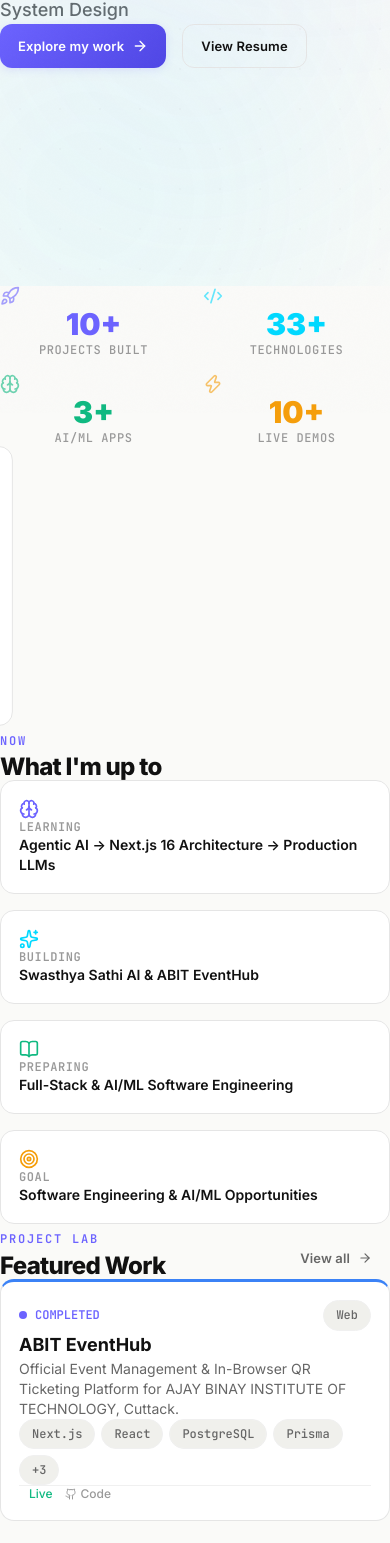
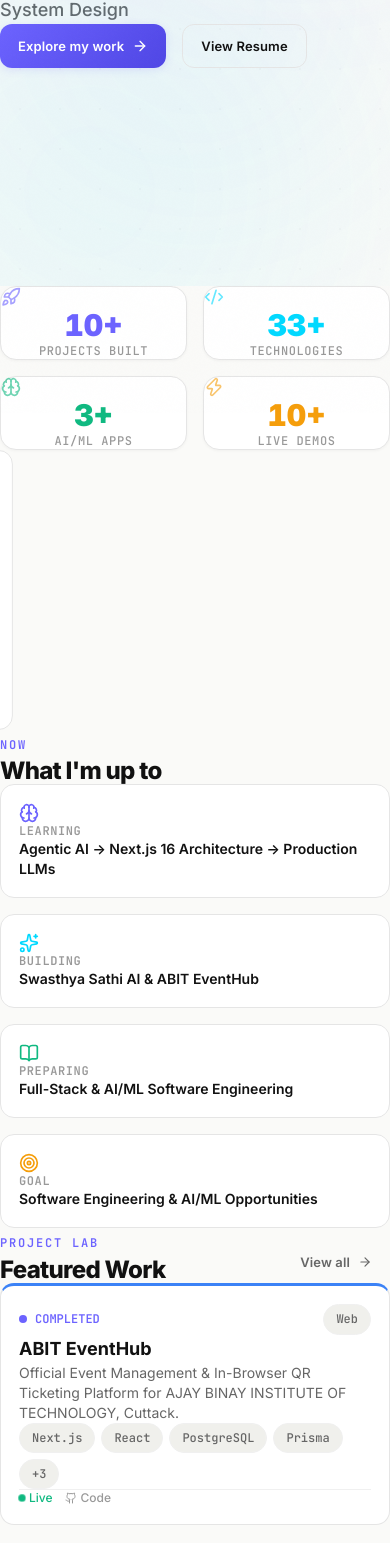
Before and after one commit to dasrahulprasad05-dev/RAHUL_PROTFOLIO, a Next.js app in the folder frontend/: page / in a window 390 px wide. Shown: the part 431-1974 px from the top of the page. Built offline with nearby package versions, Linux system fonts and the light colour scheme; no server answers.

Commit message:
fix(ui): improve navbar mobile menu, layout centering, and responsive spacing

```diff
--- a/frontend/src/app/globals.css
+++ b/frontend/src/app/globals.css
@@ -1,6 +1,5 @@
 @import url('https://fonts.googleapis.com/css2?family=Inter:wght@300;400;500;600;700;800;900&family=JetBrains+Mono:wght@400;500;600;700&display=swap');
 @import "tailwindcss";
-
 
 @custom-variant dark (&:is(.dark *));
 
@@ -59,7 +58,9 @@
 }
 
 /* ─── Base Styles ────────────────────────────────────── */
-* {
+*,
+*::before,
+*::after {
   margin: 0;
   padding: 0;
   box-sizing: border-box;
@@ -78,6 +79,7 @@
   transition: background-color 0.3s var(--ease-out-expo), color 0.3s var(--ease-out-expo);
   line-height: 1.7;
   overflow-x: hidden;
+  min-height: 100vh;
 }
 
 ::selection {
@@ -151,6 +153,11 @@
   50% { transform: translateY(-10px); }
 }
 
+@keyframes float-slow {
+  0%, 100% { transform: translateY(0px) scale(1); }
+  50% { transform: translateY(-20px) scale(1.02); }
+}
+
 @keyframes gradient-shift {
   0% { background-position: 0% 50%; }
   50% { background-position: 100% 50%; }
@@ -177,6 +184,11 @@
   to { width: 100%; }
 }
 
+@keyframes typewriter-cursor {
+  from, to { opacity: 0; }
+  50% { opacity: 1; }
+}
+
 @keyframes blink-caret {
   from, to { border-color: transparent; }
   50% { border-color: var(--color-brand); }
@@ -194,6 +206,22 @@
   66% { transform: translate(15px, -25px) scale(0.9); }
 }
 
+@keyframes pulse-live {
+  0% {
+    transform: scale(1);
+    opacity: 1;
+  }
+  100% {
+    transform: scale(2.5);
+    opacity: 0;
+  }
+}
+
+@keyframes badge-glow-anim {
+  0%, 100% { box-shadow: 0 0 8px var(--color-brand-glow); }
+  50% { box-shadow: 0 0 16px var(--color-brand-glow), 0 0 24px rgba(108, 99, 255, 0.1); }
+}
+
 .animate-fade-in-up {
   animation: fadeInUp 0.6s var(--ease-out-expo) forwards;
 }
@@ -208,6 +236,10 @@
 
 .animate-float {
   animation: float 6s ease-in-out infinite;
+}
+
+.animate-float-slow {
+  animation: float-slow 8s ease-in-out infinite;
 }
 
 .animate-shimmer {
@@ -233,6 +265,21 @@
 .dark .glass {
   background: rgba(255, 255, 255, 0.03);
   border-color: rgba(255, 255, 255, 0.06);
+}
+
+/* Glass Panel - used in stats section */
+.glass-panel {
+  background: var(--color-surface-elevated);
+  backdrop-filter: blur(12px);
+  -webkit-backdrop-filter: blur(12px);
+  border: 1px solid var(--color-border);
+  box-shadow: 0 1px 3px rgba(0, 0, 0, 0.04);
+}
+
+.dark .glass-panel {
+  background: rgba(255, 255, 255, 0.03);
+  border-color: var(--color-border);
+  box-shadow: 0 1px 3px rgba(0, 0, 0, 0.2);
 }
 
 /* ─── Gradient Text ──────────────────────────────────── */
@@ -290,6 +337,36 @@
   border-radius: 50%;
   background: var(--color-brand);
   margin-right: 8px;
+}
+
+/* ─── Live Dot (project card) ────────────────────────── */
+.live-dot {
+  display: inline-block;
+  width: 6px;
+  height: 6px;
+  border-radius: 50%;
+  background: var(--color-success);
+  position: relative;
+}
+
+.live-dot::after {
+  content: '';
+  position: absolute;
+  inset: 0;
+  border-radius: 50%;
+  background: var(--color-success);
+  animation: pulse-live 1.5s ease-out infinite;
+}
+
+/* ─── Badge Glow ─────────────────────────────────────── */
+.badge-glow {
+  animation: badge-glow-anim 3s ease-in-out infinite;
+  border-color: var(--color-brand) !important;
+}
+
+/* ─── Counter Number ─────────────────────────────────── */
+.counter-number {
+  font-variant-numeric: tabular-nums;
 }
 
 /* ─── Section Styles ─────────────────────────────────── */
@@ -358,7 +435,8 @@
 .card-accent-data {
   border-top: 3px solid var(--color-cat-data);
 }
-.card-accent-hack {
+.card-accent-hack,
+.card-accent-hackathon {
   border-top: 3px solid var(--color-cat-hack);
 }
 
@@ -543,6 +621,21 @@
   z-index: -1;
 }
 
+/* ─── Line Clamp ─────────────────────────────────────── */
+.line-clamp-2 {
+  display: -webkit-box;
+  -webkit-line-clamp: 2;
+  -webkit-box-orient: vertical;
+  overflow: hidden;
+}
+
+.line-clamp-3 {
+  display: -webkit-box;
+  -webkit-line-clamp: 3;
+  -webkit-box-orient: vertical;
+  overflow: hidden;
+}
+
 /* ─── Mobile Responsive ─────────────────────────────── */
 @media (max-width: 640px) {
   .card {
--- a/frontend/src/app/layout.tsx
+++ b/frontend/src/app/layout.tsx
@@ -54,7 +54,7 @@
       <body className="noise-bg">
         <ThemeProvider>
           <Navbar />
-          <main className="min-h-screen pt-16">{children}</main>
+          <main className="min-h-screen pt-20">{children}</main>
           <Footer />
         </ThemeProvider>
       </body>
--- a/frontend/src/app/skills/page.tsx
+++ b/frontend/src/app/skills/page.tsx
@@ -92,7 +92,7 @@
                   onClick={() => setActiveCategory(cat)}
                   className={`relative px-4 py-2 rounded-xl text-xs sm:text-sm font-medium whitespace-nowrap transition-colors ${
                     active
-                      ? "text-black font-semibold"
+                      ? "text-white font-semibold"
                       : "text-[var(--color-text-secondary)] hover:text-[var(--color-text-primary)] hover:bg-[var(--color-surface-alt)]"
                   }`}
                 >
--- a/frontend/src/app/work/page.tsx
+++ b/frontend/src/app/work/page.tsx
@@ -53,10 +53,10 @@
   return (
     <div className="pt-8 pb-20">
       <div className="max-w-6xl mx-auto px-4 sm:px-6">
-        {/* Header */}
+        {/* Header & Filter Bar */}
         <SectionWrapper>
-          <div className="mb-10">
-            <div className="inline-flex items-center gap-2 px-3 py-1 rounded-full bg-[var(--color-brand-glow)] text-[var(--color-brand)] font-mono text-xs mb-3">
+          <div className="mb-8">
+            <div className="inline-flex items-center gap-2 px-3 py-1.5 rounded-full bg-[var(--color-brand-glow)] text-[var(--color-brand)] font-mono text-xs mb-3">
               <FolderGit2 size={14} /> Production Systems & Experiments
             </div>
             <h1 className="text-3xl sm:text-4xl font-black tracking-tight text-[var(--color-text-primary)] mb-3">
@@ -66,11 +66,8 @@
               Explore intelligent systems, machine learning prototypes, and full-stack software built with Next.js, FastAPI, and PyTorch.
             </p>
           </div>
-        </SectionWrapper>
 
-        {/* Search & Category Filter Bar */}
-        <SectionWrapper delay={0.08}>
-          <div className="flex flex-col sm:flex-row items-stretch sm:items-center justify-between gap-4 mb-8">
+          <div className="flex flex-col sm:flex-row items-stretch sm:items-center justify-between gap-4 mb-4">
             {/* Search Input */}
             <div className="relative flex-1 max-w-md">
               <Search
@@ -87,7 +84,7 @@
             </div>
 
             {/* Category Filter Pills */}
-            <div className="flex items-center gap-1.5 overflow-x-auto pb-1 sm:pb-0 scrollbar-none">
+            <div className="flex items-center gap-2 overflow-x-auto py-2 sm:py-0 scrollbar-none">
               {categories.map((cat) => {
                 const active = activeCategory === cat;
                 const count = getCategoryCount(cat);
@@ -97,7 +94,7 @@
                     onClick={() => setActiveCategory(cat)}
                     className={`relative px-3.5 py-2 rounded-xl text-xs sm:text-sm font-medium whitespace-nowrap transition-colors flex items-center gap-1.5 ${
                       active
-                        ? "text-black font-semibold"
+                        ? "text-white font-semibold"
                         : "text-[var(--color-text-secondary)] hover:text-[var(--color-text-primary)] hover:bg-[var(--color-surface-alt)]"
                     }`}
                   >
@@ -112,7 +109,7 @@
                     <span
                       className={`relative z-10 text-[10px] px-1.5 py-0.2 rounded-full font-mono ${
                         active
-                          ? "bg-black/20 text-black font-bold"
+                          ? "bg-white/25 text-white font-bold"
                           : "bg-[var(--color-surface-alt)] text-[var(--color-text-muted)]"
                       }`}
                     >
@@ -123,10 +120,9 @@
               })}
             </div>
           </div>
-        </SectionWrapper>
 
           {/* Filter Summary */}
-        <div className="flex items-center justify-between text-xs font-mono text-[var(--color-text-muted)] mb-6 px-1">
+          <div className="flex items-center justify-between text-xs font-mono text-[var(--color-text-muted)] mt-4 mb-8 px-1">
             <span>
               Showing <strong className="text-[var(--color-brand)]">{filtered.length}</strong> of {projects.length} projects
             </span>
@@ -142,6 +138,7 @@
               </button>
             )}
           </div>
+        </SectionWrapper>
 
         {/* Projects Grid */}
         <div className="grid grid-cols-1 md:grid-cols-2 gap-6">
--- a/frontend/src/components/SectionWrapper.tsx
+++ b/frontend/src/components/SectionWrapper.tsx
@@ -11,7 +11,7 @@
 
 export default function SectionWrapper({ children, className = "", delay = 0 }: SectionWrapperProps) {
   const ref = useRef<HTMLDivElement>(null);
-  const isInView = useInView(ref, { once: true, margin: "-80px" });
+  const isInView = useInView(ref, { once: true, margin: "0px 0px -40px 0px" });
   const controls = useAnimation();
 
   useEffect(() => {
@@ -26,12 +26,12 @@
       initial="hidden"
       animate={controls}
       variants={{
-        hidden: { opacity: 0, y: 30 },
+        hidden: { opacity: 0, y: 20 },
         visible: {
           opacity: 1,
           y: 0,
           transition: {
-            duration: 0.6,
+            duration: 0.5,
             delay,
             ease: [0.16, 1, 0.3, 1],
           },
```
Also changed, not shown: frontend/src/components/Navbar.tsx (+23 -17 lines). Lines whose indentation alone changed are shown as unchanged.
